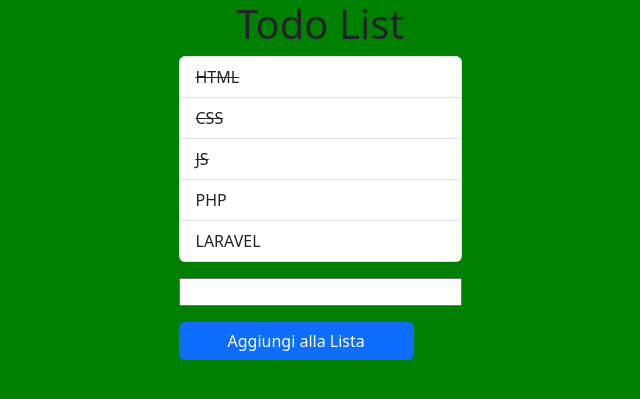
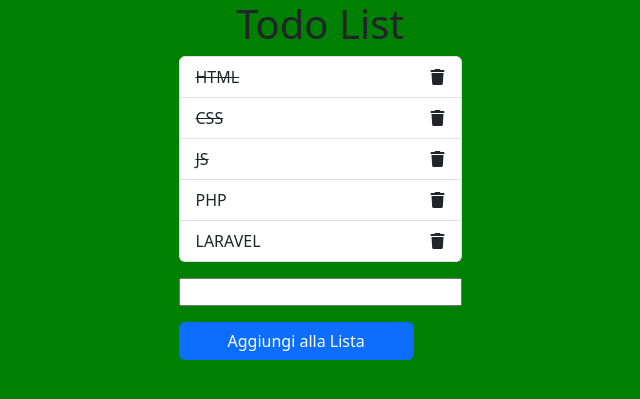
Before and after one commit to MatteoBassanin/php-todo-list-json, a PHP site: page / in a window 1280 px wide. Shown: the top 399 px of the page, without its empty margins (320-960 px from the left). Run offline with PHP 8.4, Linux system fonts and the light colour scheme; some libraries are stand-ins or nearby versions.

Commit message:
implemented delete task

```diff
--- a/index.php
+++ b/index.php
@@ -8,6 +8,7 @@
     <link href="https://cdn.jsdelivr.net/npm/bootstrap@5.3.0-alpha3/dist/css/bootstrap.min.css" rel="stylesheet" integrity="sha384-KK94CHFLLe+nY2dmCWGMq91rCGa5gtU4mk92HdvYe+M/SXH301p5ILy+dN9+nJOZ" crossorigin="anonymous">
     <script src="https://cdnjs.cloudflare.com/ajax/libs/axios/1.3.6/axios.min.js" integrity="sha512-06NZg89vaTNvnFgFTqi/dJKFadQ6FIglD6Yg1HHWAUtVFFoXli9BZL4q4EO1UTKpOfCfW5ws2Z6gw49Swsilsg==" crossorigin="anonymous" referrerpolicy="no-referrer"></script>
     <link rel="stylesheet" href="css/style.css" />
+    <link rel="stylesheet" href="https://cdnjs.cloudflare.com/ajax/libs/font-awesome/6.4.0/css/all.min.css" integrity="sha512-iecdLmaskl7CVkqkXNQ/ZH/XLlvWZOJyj7Yy7tcenmpD1ypASozpmT/E0iPtmFIB46ZmdtAc9eNBvH0H/ZpiBw==" crossorigin="anonymous" referrerpolicy="no-referrer" />
 </head>
 <body>
 
@@ -17,7 +18,10 @@
         <div class="ms_wrapper">
             <h1 class="text-center">Todo List</h1>
             <ul class="list-group ">
-                <li class="list-group-item" v-for="todo in arrayList" :class="(todo.todo == true) ? 'done' : '' " @click="toogleClass(todo)">{{todo.task}}</li>
+                <li class="list-group-item d-flex justify-content-between" v-for="(todo,index) in arrayList" :class="(todo.todo == true) ? 'done' : '' " @click="toogleClass(todo)">
+                    <span class="ms_text_description">{{todo.task}}</span>
+                    <span><i class="fa-solid fa-trash ms_icon" @click="removeTask(index)"></i></span>
+                </li>
             </ul>
             <div class="ms_wrapper_input mt-3">
                 <input type="text" v-model="addToDo" class="px-4">
--- a/main.js
+++ b/main.js
@@ -38,7 +38,12 @@ createApp({
             } else {
                 task.todo = true;
             }
-        }
+        },
+
+        removeTask(index) {
+            this.arrayList.splice(index, 1);
+        },
+
     },
     mounted() {
         this.readingList()
```
